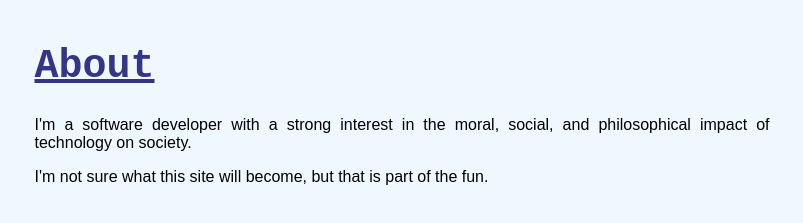
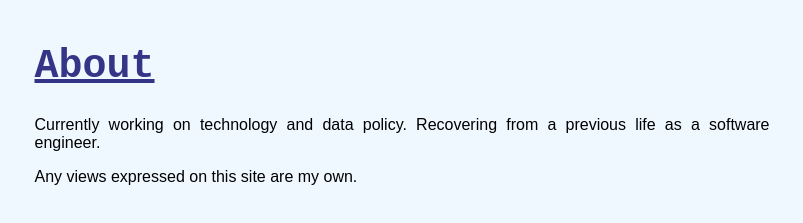
Before and after one commit to dbckz/dbckz.github.io, a plain HTML site: page about.html in a window 1280 px wide. Shown: the part 145-368 px from the top of the page, without its empty margins (238-1041 px from the left). Drawn offline with Linux system fonts and the light colour scheme.

Commit message:
Update about page contents

```diff
--- a/about.html
+++ b/about.html
@@ -25,8 +25,8 @@
 
 <div class="post">
     <h1>About</h1>
-    <p>I'm a software developer with a strong interest in the moral, social, and philosophical impact of technology on society.</p>
-    <p>I'm not sure what this site will become, but that is part of the fun.</p>
+    <p>Currently working on technology and data policy. Recovering from a previous life as a software engineer.</p>
+    <p>Any views expressed on this site are my own.</p>
 </div>
 
 </body>
```
